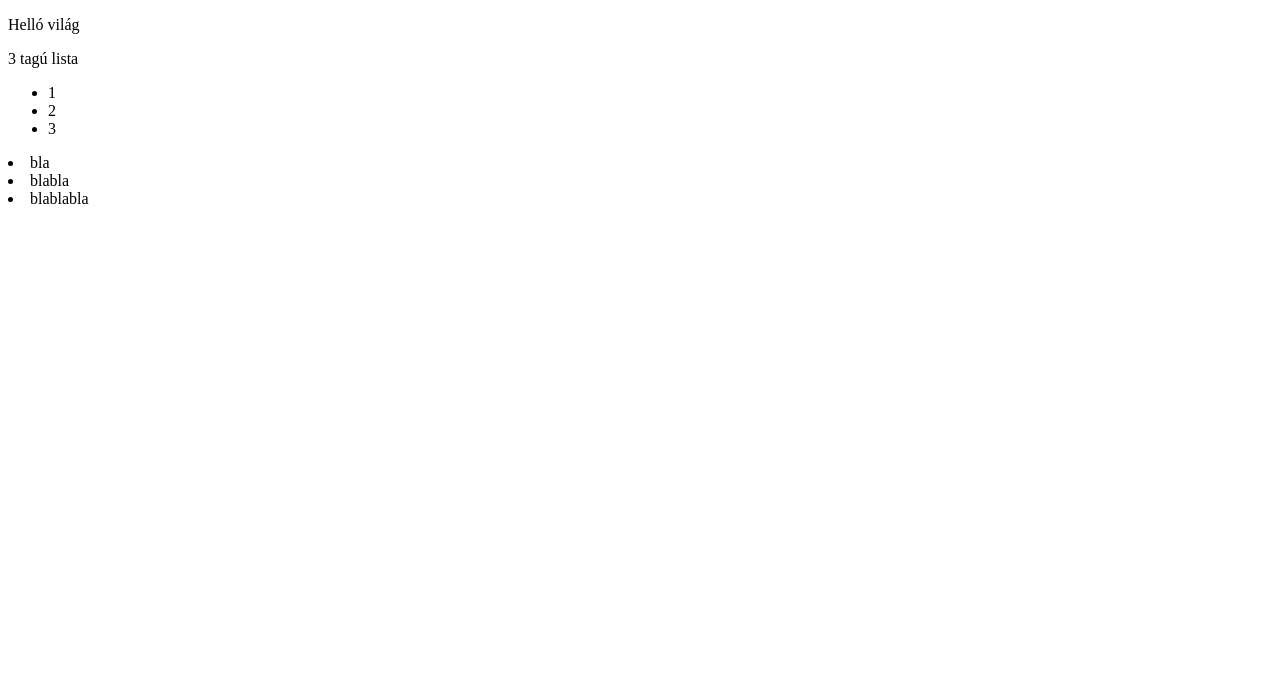
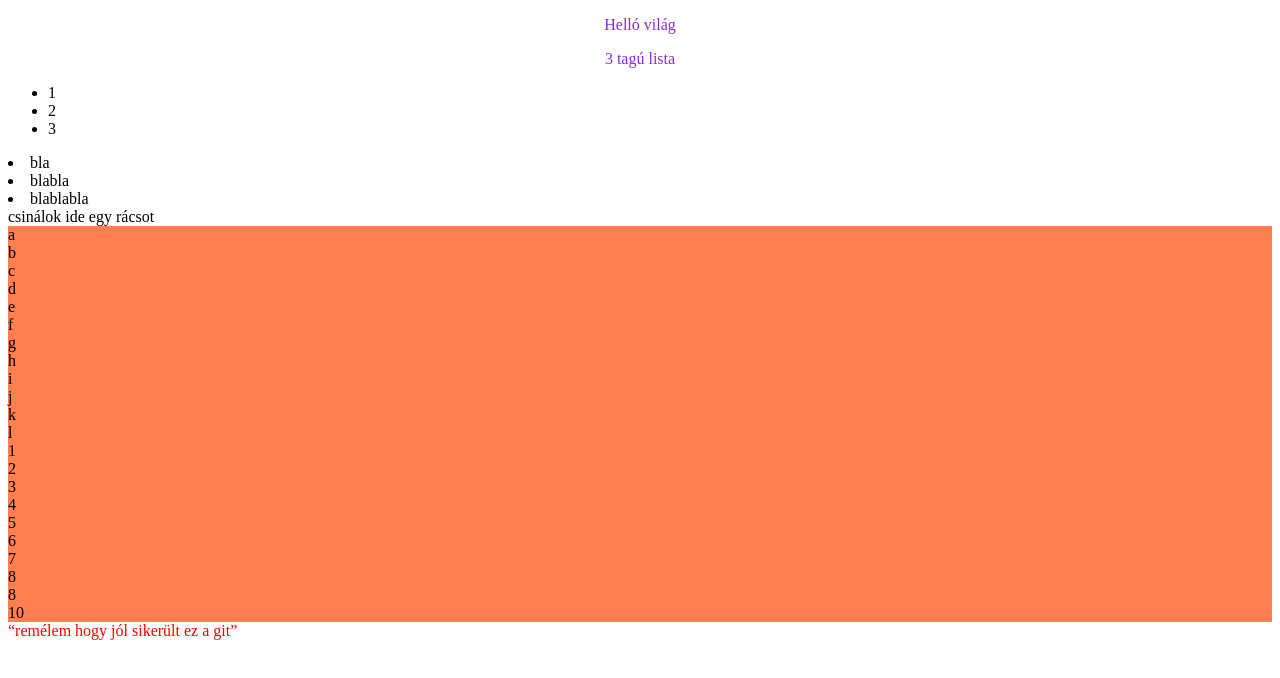
Before and after one commit to zsiga-boglarka/enkicsiweblapom, a plain HTML site: page index.html in a window 1280 px wide. Drawn offline with Linux system fonts and the light colour scheme.

Commit message:
újjabbak

```diff
--- a/index.html
+++ b/index.html
@@ -4,7 +4,7 @@
     <meta charset="UTF-8">
     <meta name="viewport" content="width=device-width, initial-scale=1.0">
     <title>Új kis weblapom</title>
-    <link rel="stylesheet" href="">
+    <link rel="stylesheet" href="styles.css">
 </head>
 <body>
     <p>Helló világ</p>
@@ -19,5 +19,35 @@
     <li>bla</li>
     <li>blabla</li>
     <li>blablabla</li>
+
+    csinálok ide egy rácsot
+    <div class="grid-container">
+        <div class="grid item">a</div>
+        <div class="grid item">b</div>
+        <div class="grid item">c</div>
+        <div class="grid item">d</div>
+        <div class="grid item">e</div>
+        <div class="grid item">f</div>
+        <div class="grid item">g</div>
+        <div class="grid item">h</div>
+        <div class="grid item">i</div>
+        <div class="grid item">j</div>
+        <div class="grid item">k</div>
+        <div class="grid item">l</div>
+        <div class="grid item">1</div>
+        <div class="grid item">2</div>
+        <div class="grid item">3</div>
+        <div class="grid item">4</div>
+        <div class="grid item">5</div>
+        <div class="grid item">6</div>
+        <div class="grid item">7</div>
+        <div class="grid item">8</div>
+        <div class="grid item">8</div>
+        <div class="grid item">10</div>
+    </div>
+
+    <q>remélem hogy jól sikerült ez a git</q>
+
+
 </body>
 </html>
--- a/styles.css
+++ b/styles.css
@@ -2,3 +2,11 @@ p{
     color:blueviolet;
     text-align: center;
 }
+.grid-container
+{
+    background-color: coral;
+}
+
+q{
+    color:red;
+}
```
Also changed, not shown: Képkivágás.PNG (added).
